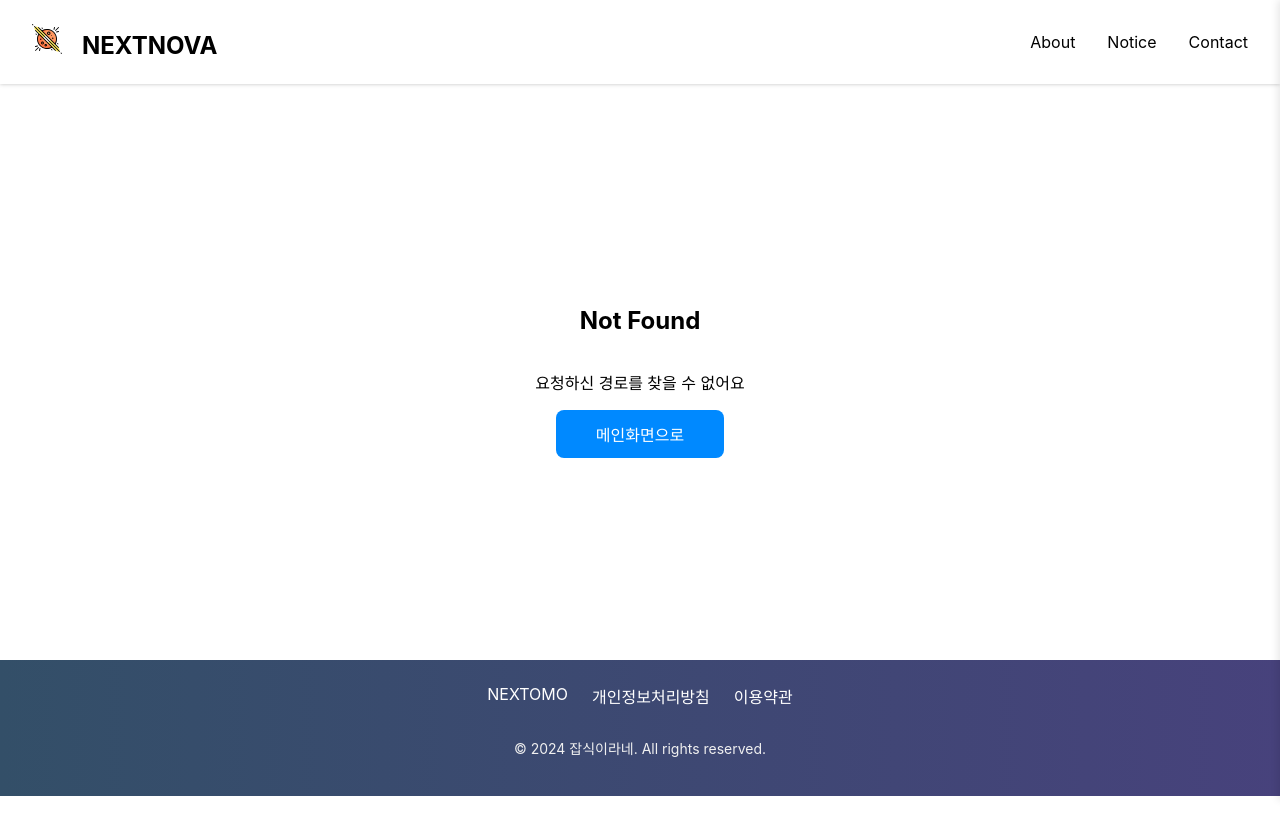
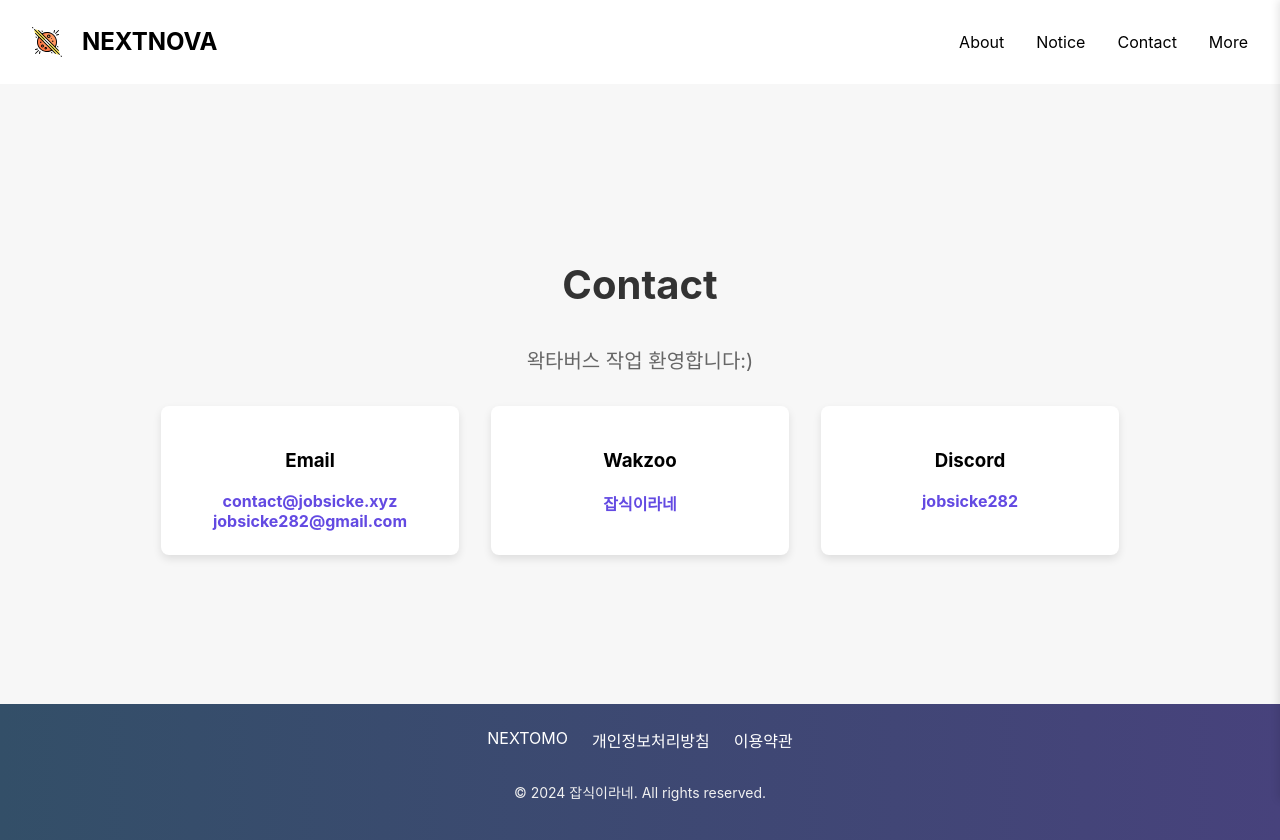
Before and after one commit to jobsicke7/nextnova, a Next.js app: page /contact in a window 1280 px wide. Before the commit this address had no page. Before the commit the page ends 800 px from the top, so only its background shows below. Built offline with nearby package versions, Linux system fonts and the light colour scheme.

Commit message:
feat: add contact and more page

```diff
--- /dev/null
+++ b/src/app/contact/contact.module.css
@@ -0,0 +1,79 @@
+/* app/contact/contact.module.css */
+
+.contactContainer {
+    display: flex;
+    flex-direction: column;
+    align-items: center;
+    justify-content: center;
+    padding: 3rem;
+    background-color: #f7f7f7;
+    height: 65.5vh;
+    text-align: center;
+}
+
+.title {
+    font-size: 2.5rem;
+    color: #333;
+    margin-bottom: 1rem;
+    animation: fadeIn 1s ease-in-out;
+}
+
+.subtitle {
+    font-size: 1.25rem;
+    color: #666;
+    margin-bottom: 2rem;
+    animation: fadeIn 1.5s ease-in-out;
+}
+
+.contactMethods {
+    display: flex;
+    justify-content: center;
+    gap: 2rem;
+    flex-wrap: wrap;
+}
+
+.contactCard {
+    background-color: #fff;
+    border-radius: 8px;
+    padding: 1.5rem;
+    box-shadow: 0 4px 8px rgba(0, 0, 0, 0.1);
+    text-align: center;
+    transition: transform 0.3s ease;
+    width: 250px;
+    animation: slideUp 1s ease-in-out;
+}
+
+/* .contactCard:hover {
+    transform: translateY(-10px);
+} */
+
+.contactLink {
+    color: #634ae2;
+    font-weight: bold;
+    text-decoration: none;
+    transition: color 0.3s ease;
+}
+
+.contactLink:hover {
+    color: #3612d8;
+}
+
+@keyframes fadeIn {
+    from {
+        opacity: 0;
+    }
+
+    to {
+        opacity: 1;
+    }
+}
+
+@keyframes slideUp {
+    from {
+        transform: translateY(20px);
+    }
+
+    to {
+        transform: translateY(0);
+    }
+}
--- /dev/null
+++ b/src/app/contact/page.tsx
@@ -0,0 +1,59 @@
+// app/contact/page.tsx
+
+import React from "react";
+import styles from "./contact.module.css";
+
+const ContactPage = () => {
+    return (
+        <div className={styles.contactContainer}>
+            <h1 className={styles.title}>Contact</h1>
+            <p className={styles.subtitle}>왁타버스 작업 환영합니다:)</p>
+
+            <div className={styles.contactMethods}>
+                <div className={styles.contactCard}>
+                    <h3>Email</h3>
+                    <a
+                        href="mailto:contact@jobsicke.xyz"
+                        className={styles.contactLink}
+                        target="_blank"
+                        rel="noopener noreferrer"
+                    >
+                        contact@jobsicke.xyz
+                    </a><br></br>
+                    <a
+                        href="mailto:jobsicke282@gmail.com"
+                        className={styles.contactLink}
+                        target="_blank"
+                        rel="noopener noreferrer"
+                    >
+                        jobsicke282@gmail.com
+                    </a>
+                </div>
+                <div className={styles.contactCard}>
+                    <h3>Wakzoo</h3>
+                    <a
+                        href="https://cafe.naver.com/steamindiegame"
+                        className={styles.contactLink}
+                        target="_blank"
+                        rel="noopener noreferrer"
+                    >
+                        잡식이라네
+                    </a>
+                </div>
+                <div className={styles.contactCard}>
+                    <h3>Discord</h3>
+                    <a
+                        href="https://discord.com/users/jobsicke282"
+                        className={styles.contactLink}
+                        target="_blank"
+                        rel="noopener noreferrer"
+                    >
+                        jobsicke282
+                    </a>
+                </div>
+            </div>
+        </div>
+    );
+};
+
+export default ContactPage;
--- a/src/app/member/members.module.css
+++ b/src/app/waktaverse/members.module.css
@@ -10,7 +10,7 @@
 }
 
 .memberCard {
-    width: 200px;
+    width: 250px;
     padding: 20px;
     box-shadow: 0px 0px 8px rgba(0, 0, 0, 0.25);
     border: 1px solid #f9f9f9;
--- a/src/app/member/page.tsx
+++ b/src/app/waktaverse/page.tsx
@@ -77,7 +77,7 @@ const Page = async () => {
                                 <>
                                     <p>다음 방송: {member.next_streaming.status}</p>
                                     <p>
-                                        정보:{" "}
+                                        {" "}
                                         <span
                                             dangerouslySetInnerHTML={{
                                                 __html: parseTextWithLinks(cleanInfoText(member.next_streaming.info || "")),
@@ -86,7 +86,7 @@ const Page = async () => {
                                     </p>
                                 </>
                             ) : (
-                                <p>다음 방송 관련 없음</p>
+                                <p>비정기 방송</p>
                             )}
                         </div>
 
--- a/src/components/AnnouncementList.js
+++ b/src/components/AnnouncementList.js
@@ -24,7 +24,7 @@ export default function AnnouncementList() {
     }, []);
 
     return (
-        <div style={{ minHeight: "73vh", maxWidth: "100%" }}>
+        <div style={{ minHeight: "73.3vh", maxWidth: "100%" }}>
             <h1 style={{ margin: "3vh 10px" }}>공지사항</h1>
             {announcements.length === 0 ? (
                 <p style={{ margin: "0 10px" }}>등록된 공지사항이 없습니다.</p>
--- a/src/components/gnb.tsx
+++ b/src/components/gnb.tsx
@@ -38,9 +38,11 @@ const GNB: React.FC = () => {
                         <Link href="/notice">Notice</Link>
                     </li>
                     <li className={styles.link}>
-                        <Link href="/edit">Contact</Link>
+                        <Link href="/contact">Contact</Link>
                     </li>
-
+                    <li className={styles.link}>
+                        <Link href="/more">More</Link>
+                    </li>
                     <Image
                         src="/icons/menu.svg"
                         alt="menu icon"
--- a/src/components/snb.tsx
+++ b/src/components/snb.tsx
@@ -35,7 +35,7 @@ const SNB = ({ isOpen, onClose }: SNBProps) => {
                 <nav className={styles.nav}>
                     <Link href="/" className={styles.navItem}>About</Link>
                     <Link href="/notice" className={styles.navItem}>Notice</Link>
-                    <Link href="/edit" className={styles.navItem}>Contact</Link>
+                    <Link href="/contact" className={styles.navItem}>Contact</Link>
                 </nav>
             </div>
         </>
--- a/src/styles/gnb.module.css
+++ b/src/styles/gnb.module.css
@@ -16,6 +16,8 @@
     font-size: 1.5rem;
     font-weight: bold;
     color: #000000;
+    display: flex;
+    justify-content: center;
 }
 
 .menu {
@@ -39,7 +41,7 @@
     display: none;
 }
 
-@media screen and (max-width: 500px) {
+@media screen and (max-width: 600px) {
     .link {
         display: none;
 
--- a/src/styles/main.module.css
+++ b/src/styles/main.module.css
@@ -3,7 +3,7 @@
     flex-direction: column;
     max-width: 1280px;
     width: 100%;
-    min-height: 76vh;
+    min-height: 76.3vh;
     justify-content: center;
     justify-self: center;
     align-items: center;
```
Also changed, not shown: src/app/more/page.tsx (added, +11 -0 lines).
